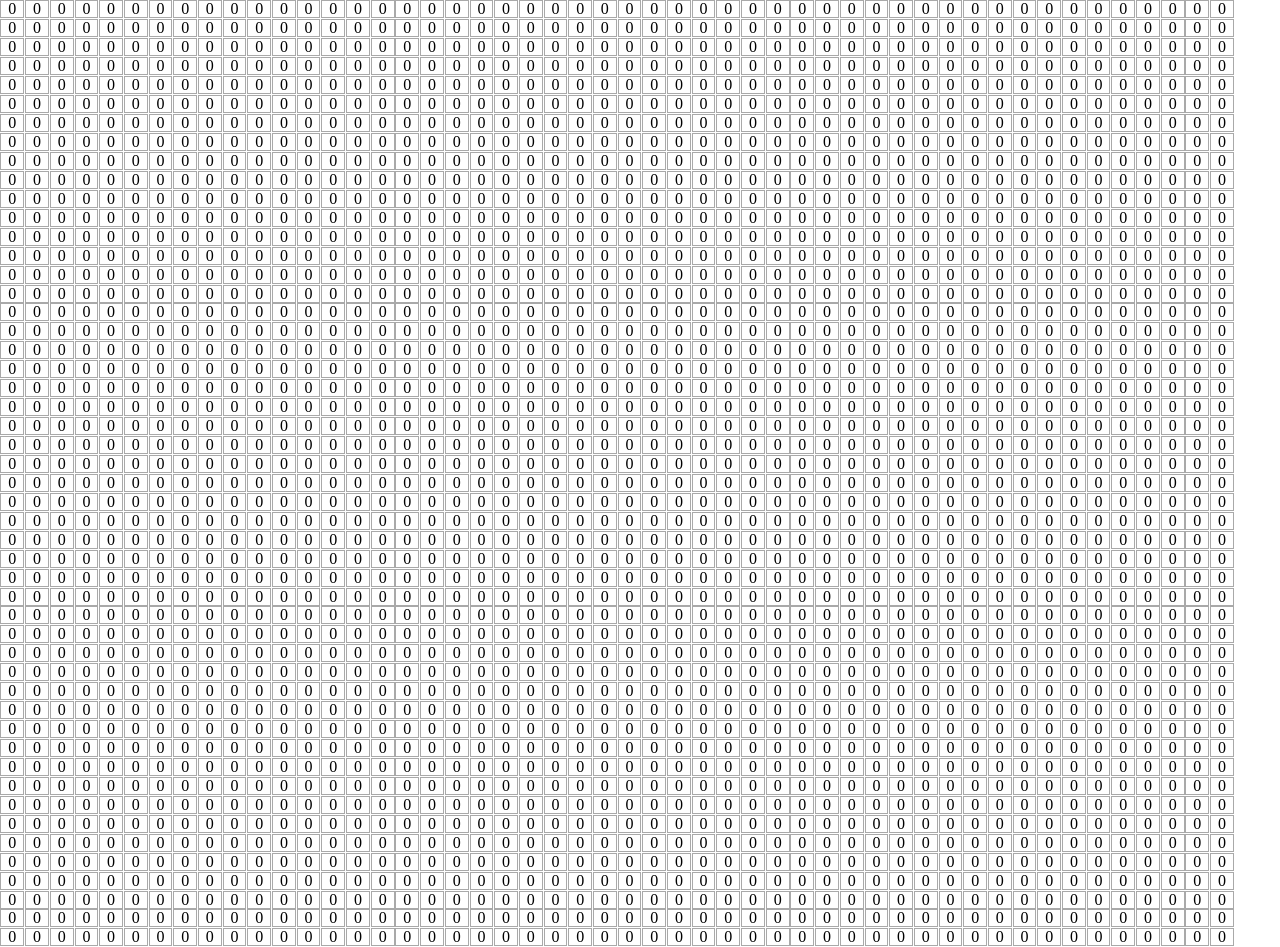
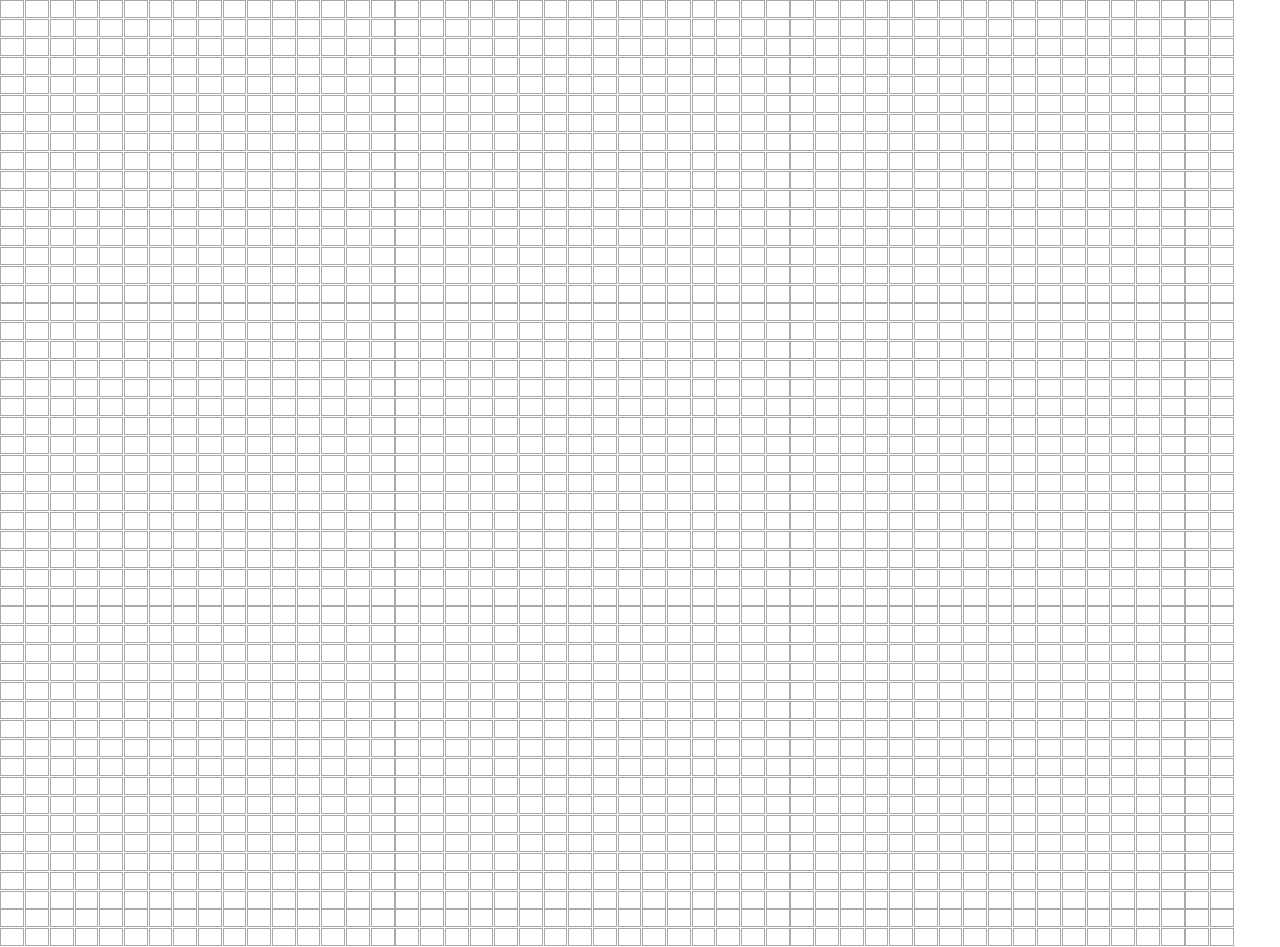
Before and after one commit to KeithChasen/fibonacci-grid, a React (Create React App) app: page / in a window 1280 px wide. Built offline with nearby package versions, Linux system fonts and the light colour scheme.

Commit message:
do not display zeros in cells

```diff
--- a/src/App.js
+++ b/src/App.js
@@ -43,6 +43,7 @@ function App() {
               key={`${rowIndex}-${elementIndex}`}
               id={`${rowIndex}-${elementIndex}`}
               onClick={clickHandler}
+              style={el > 0 ? { color: 'black' } : { color: 'white' }}
             >
               {el}
             </div>
```
